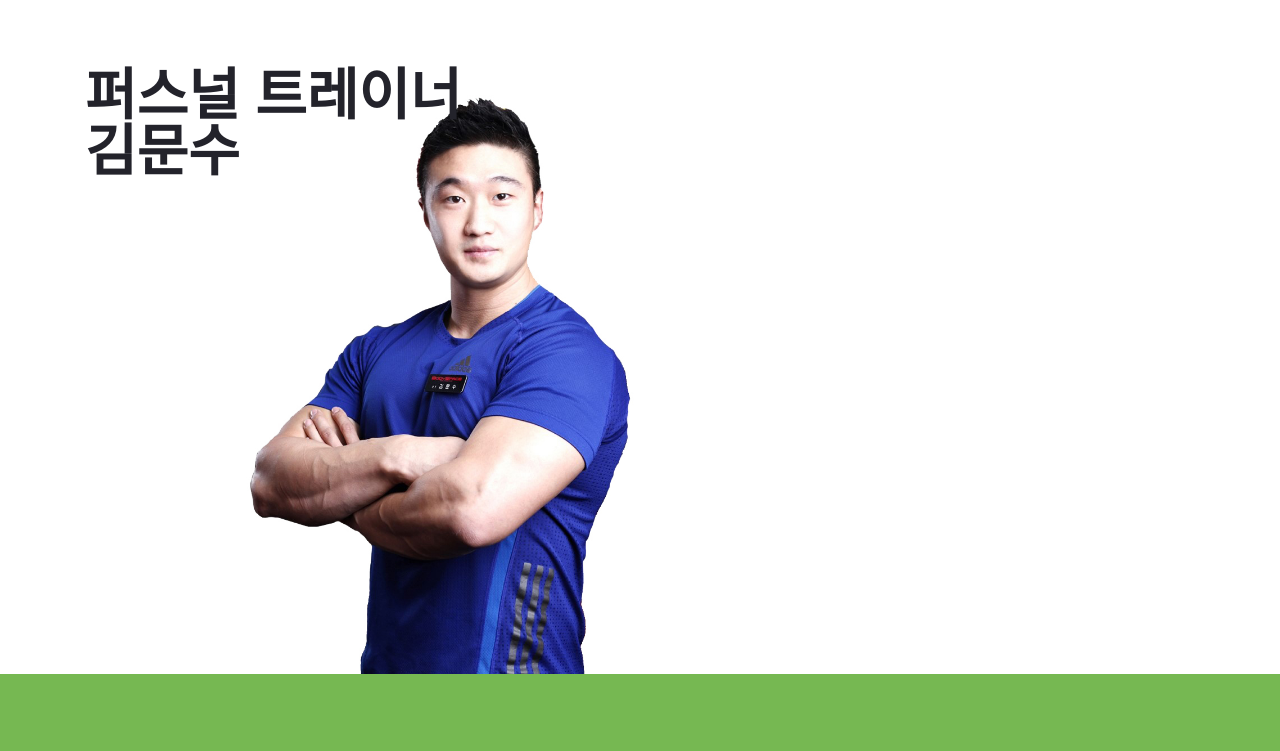
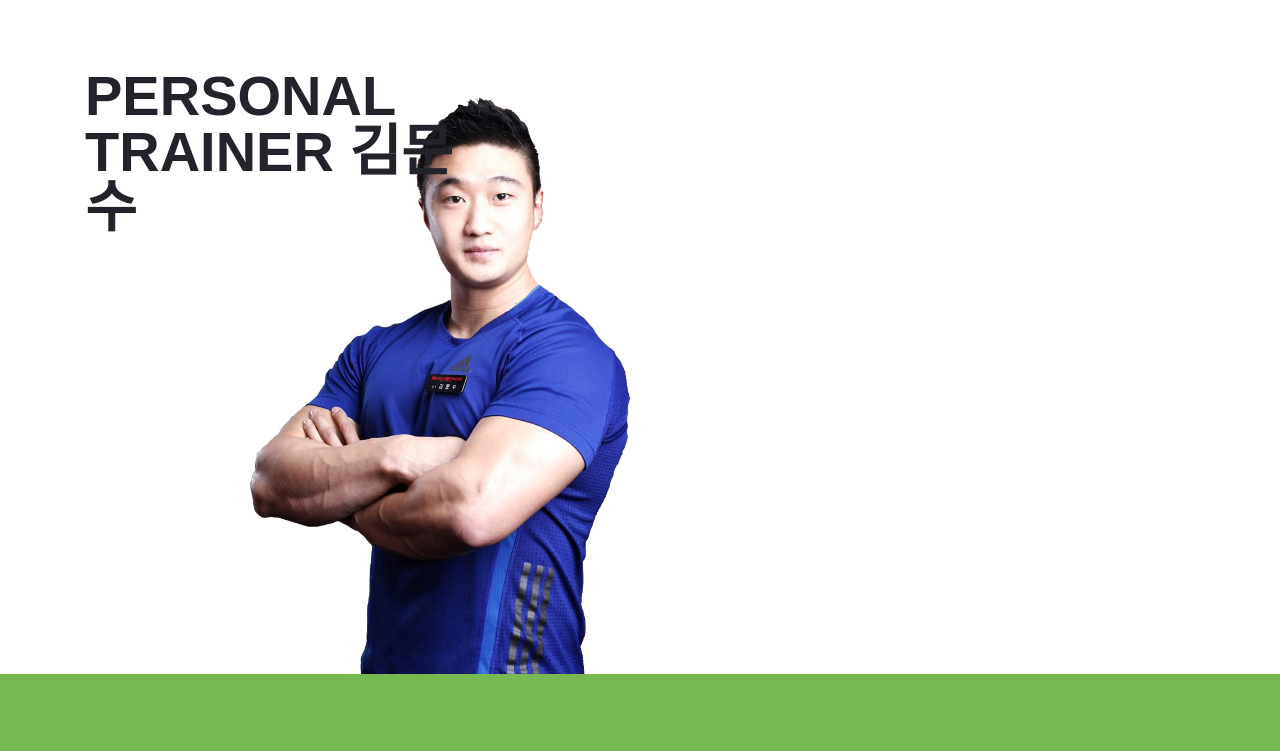
Before and after one commit to 1019jsw/profile, a plain HTML site: page index.html in a window 1280 px wide. Shown: the top 751 px of the page. Drawn offline with Linux system fonts and the light colour scheme.

Commit message:
Update index.html

```diff
--- a/index.html
+++ b/index.html
@@ -46,7 +46,7 @@ License URL: http://creativecommons.org/licenses/by/3.0/
 			<div class="col-md-4 navigation" style="z-index:200;position:absolute">
 				<div class="nav-left" style="width: 100%;text-align: left;">
 					<div class="grid__item color-4">
-						<a class="link link--kumya" href="#home"><span data-letters="퍼스널 트레이너 김문수">퍼스널 트레이너 김문수</span></a>
+						<a class="link link--kumya" href="#home"><span data-letters="Personal Trainer 김문수">Personal Trainer 김문수</span></a>
 					</div>
 				</div>
 				<div class="nav-right">
```
